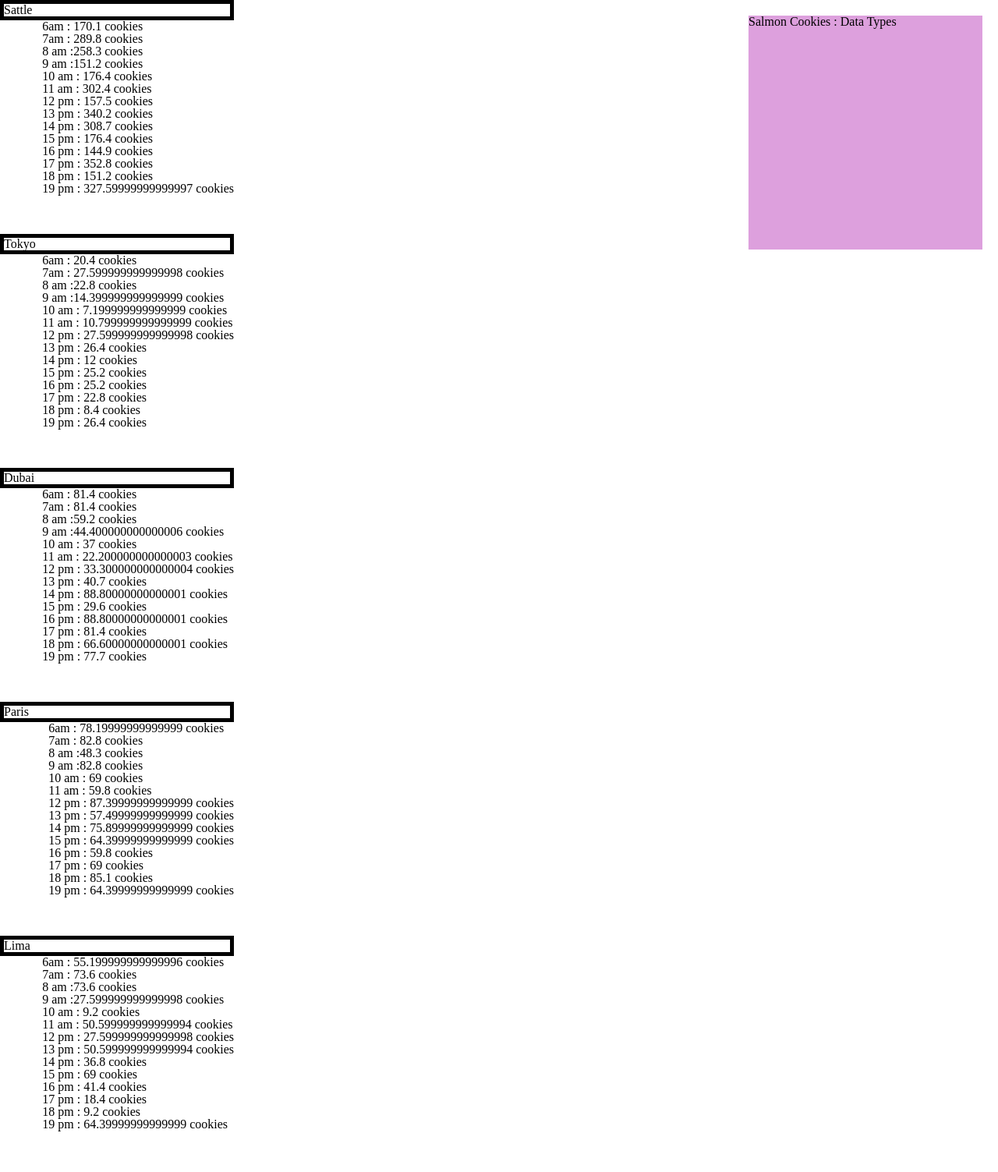
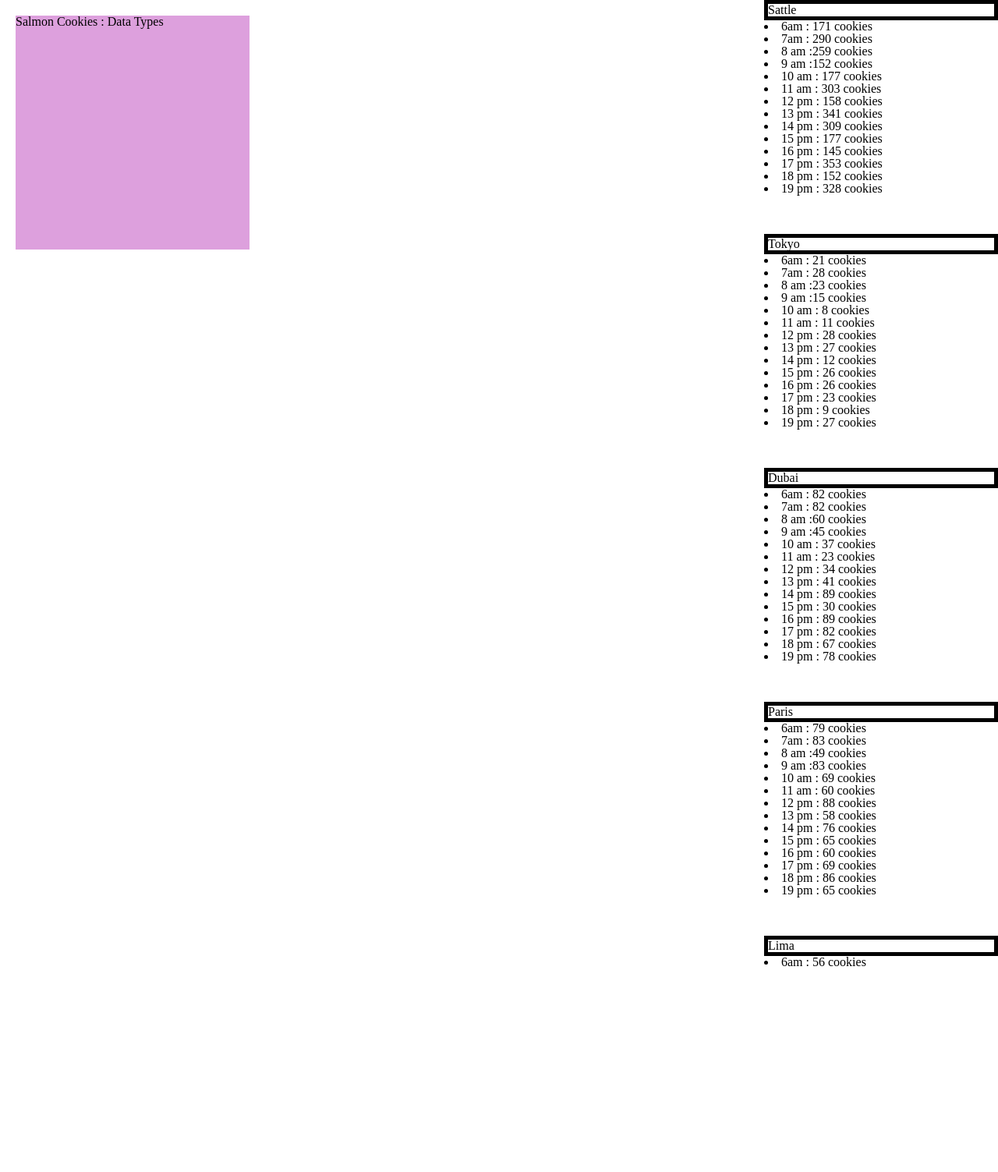
Before and after one commit to DimaAlabsi/cookie-stand, a plain HTML site: page sales.html in a window 1280 px wide. Shown: the top 1503 px of the page at 78% size. Drawn offline with Linux system fonts and the light colour scheme.

Commit message:
some changes

```diff
--- a/css/style.css
+++ b/css/style.css
@@ -1,15 +1,7 @@
 p {border: 5px solid #000 }
 
-.welcome{
 
-height: 120;
-width: 150;
-position: absolute;
-background-color: sandybrown;
 
-}
-ol { float: left;}
-ul{float: right;}
 
 
 
@@ -22,17 +14,19 @@ body {
 
     margin-top: 700px;
   }
-  article {
+  article { float: right;
+
     width: 300px;
     height: 300px;
     background-color:beige
     margin : 15px;
+
   }
 
 
   h1 {position: fixed;
 
-    right: 20px;
+    left: 20px;
     top: 20px;
     width: 300px;
     height:300px;
--- a/js/app.js
+++ b/js/app.js
@@ -1,6 +1,4 @@
 let salesData = document.getElementById('salesData');
-
-// Seattle	23	65	6.3
 
 
 
@@ -8,6 +6,8 @@ let salesData = document.getElementById('salesData');
 
 
 
+
+// Seattle	23	65	6.3
 
 const Sattle = {
   name:  'Sattle' ,
@@ -49,10 +49,10 @@ const Sattle = {
     articleElement.appendChild(ulElement);
     for (let i = 0; i< this.hours.length; i++){
 
-      this.AmountsOfCookiesForHour = this.numberOfCustomersPerHour(23,56) * this.average ;
+      this.AmountsOfCookiesForHour = Math.ceil(this.numberOfCustomersPerHour(23,56) * this.average) ;
       let liElement = document.createElement('li');
       liElement.textContent = this.hours[i] + this.AmountsOfCookiesForHour + ' cookies';
-      ulElement.appendChild(liElement);
+      articleElement.appendChild(liElement);
 
     }
 
@@ -111,10 +111,10 @@ const Tokyo = {
     articleElement.appendChild(ulElement);
     for (let i = 0; i< this.hours.length; i++){
 
-      this.AmountsOfCookiesForHour = (this.numberOfCustomersPerHour(3,24) * this.average );
+      this.AmountsOfCookiesForHour = Math.ceil (this.numberOfCustomersPerHour(3,24) * this.average );
       let liElement = document.createElement('li');
       liElement.textContent = this.hours[i] + this.AmountsOfCookiesForHour + ' cookies';
-      ulElement.appendChild(liElement);
+      articleElement.appendChild(liElement);
 
 
 
@@ -178,10 +178,11 @@ const Dubai = {
     articleElement.appendChild(ulElement);
     for (let i = 0; i< this.hours.length; i++){
     //   this.numberOfCustomersPerHour(11,38);
-      this.AmountsOfCookiesForHour = this.numberOfCustomersPerHour(3,24) * this.average ;
+      this.AmountsOfCookiesForHour = Math.ceil(this.numberOfCustomersPerHour(3,24) * this.average) ;
       let liElement = document.createElement('li');
       liElement.textContent = this.hours[i] + this.AmountsOfCookiesForHour + ' cookies';
-      ulElement.appendChild(liElement);}
+      // ulElement.appendChild(liElement);
+      articleElement.appendChild(liElement);}
 
   }
 };
@@ -232,10 +233,11 @@ const Paris = {
     articleElement.appendChild(ulElement);
     for (let i = 0; i< this.hours.length; i++){
 
-      this.AmountsOfCookiesForHour = this.numberOfCustomersPerHour(20,38) * this.average ;
+      this.AmountsOfCookiesForHour = Math.ceil(this.numberOfCustomersPerHour(20,38) * this.average) ;
       let liElement = document.createElement('li');
       liElement.textContent = this.hours[i] + this.AmountsOfCookiesForHour + ' cookies';
-      ulElement.appendChild(liElement);}
+      ulElement.appendChild(liElement);
+      articleElement.appendChild(liElement);}
 
   }
 };
@@ -253,7 +255,8 @@ const Lima = {
   min: 2,
   max : 16,
   average : 4.6,
-
+  total: 0,
+  array :[0],
   hours : [6 + 'am : ',7 +'am : ' ,8 +' am :',9 + ' am :',10 +' am : ',11 +' am : ',12 +' pm : ',13 +' pm : ',14 +' pm : ',15 +' pm : ',16 +' pm : ',17 +' pm : ',18 +' pm : ',19 +' pm : '],
   gitAmountsOfCookiesForHour   : 0,
   AmountsOfCookiesForHour : 0,
@@ -287,12 +290,35 @@ const Lima = {
 
     let ulElement = document.createElement('ul');
     articleElement.appendChild(ulElement);
+
     for (let i = 0; i< this.hours.length; i++){
 
-      this.AmountsOfCookiesForHour = this.numberOfCustomersPerHour(2,16) * this.average ;
+      this.AmountsOfCookiesForHour = Math.ceil(this.numberOfCustomersPerHour(2,16) * this.average) ;
       let liElement = document.createElement('li');
       liElement.textContent = this.hours[i] + this.AmountsOfCookiesForHour + ' cookies';
-      ulElement.appendChild(liElement);}
+      ulElement.appendChild(liElement);
+      articleElement.appendChild(liElement);
+      // let totalElement = document.createElement('');
+      // totalElement.textContent=this.array;
+      // articleElement.appendChild(totalElement);
+
+      // this.total=this.AmountsOfCookiesForHour;
+      // this.total +=this.AmountsOfCookiesForHour;
+      // // this.total += this.array[];
+      // console.log(this.total);
+
+      this.array[i]= this.AmountsOfCookiesForHour;
+      this.total += this.array[i];
+      return this.total;
+      this.total= this.array[i];
+      console.log(this.total);
+
+      // let totalElement = document.createElement('li');
+      // totalElement.textContent(this.total);
+      //  articleElement.appendChild(totalElement);
+
+
+    }
 
   }
 };
```
